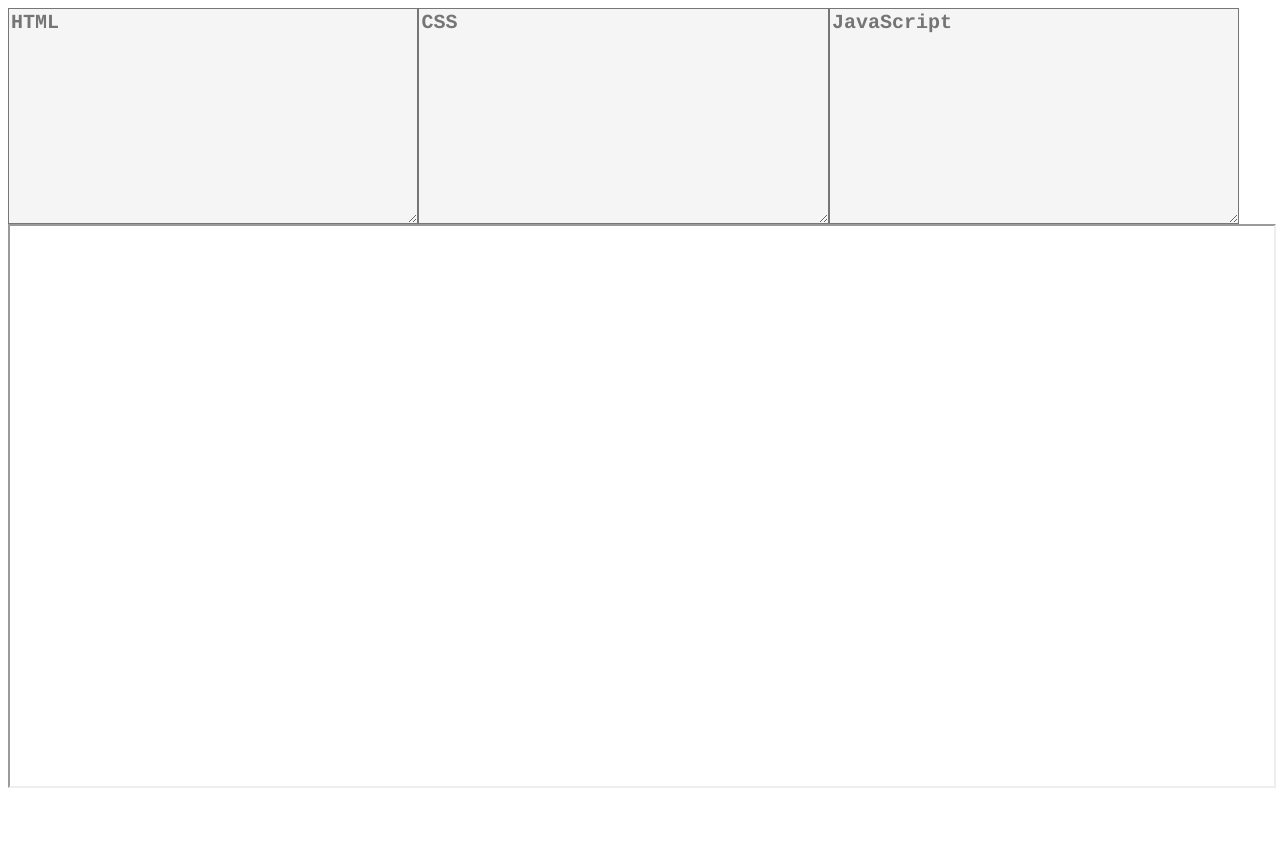
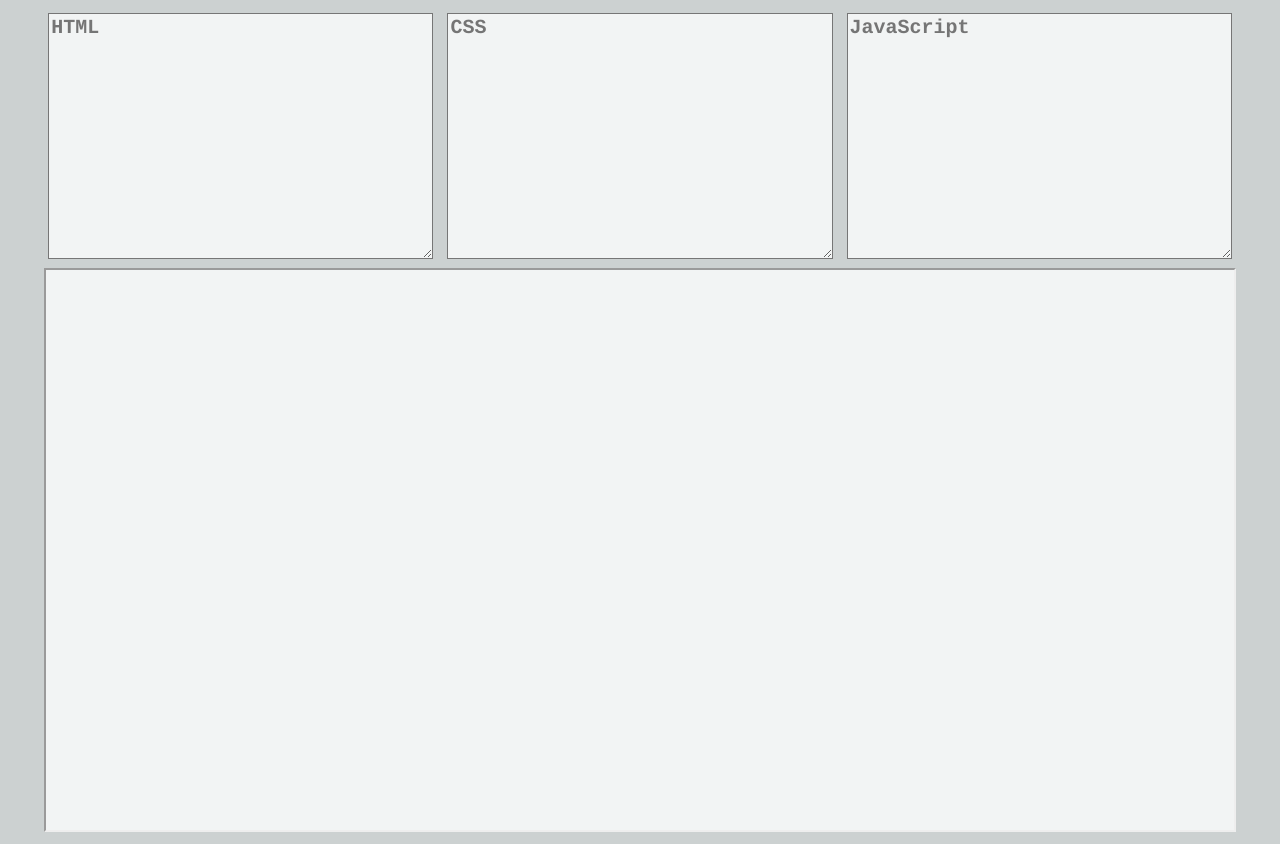
Before and after one commit to sauravkr615/CodeEditor, a plain HTML site: page Projects/CodeEditor/index.HTML in a window 1280 px wide. Before the commit the page ends 800 px from the top, so only its background shows below. Drawn offline with Linux system fonts and the light colour scheme.

Commit message:
updated CodeEditor

```diff
--- a/Projects/CodeEditor/index.css
+++ b/Projects/CodeEditor/index.css
@@ -1,18 +1,23 @@
 body {
     text-align: center;
+    background-color:  #5d6d7e;
+    background:  #ccd1d1 ;
+    animation: mymove 5s infinite;
+  }
+  @keyframes mymove {
+    50% {background-color:      #fdfefe;}
   }
 
   textarea {
-    width: 32%;
-    float: inline-start;
-    min-height: 210px;
+    width: 30%;
+    min-height: 240px;
     overflow: scroll;
     margin: auto;
     display: inline-block;
-    background: whitesmoke;
+    background:  #f2f4f4;
     outline: whitesmoke;
     font-family: Courier, sans-serif;
-    margin: auto;
+    margin: 5px;
     font-size: 20px;
     font-weight: bolder;
   }
@@ -20,6 +25,8 @@ body {
   iframe {
     bottom: 0;
     position: relative;
-    width: 100%;
+    width: 94%;
     height: 35em;
+    outline: whitesmoke;
+    background-color:  #f2f4f4;
   }
```
Also changed, not shown: Projects/WeatherApp/index.css (added), Projects/WeatherApp/index.html (added), Projects/WeatherApp/index.js (added).
